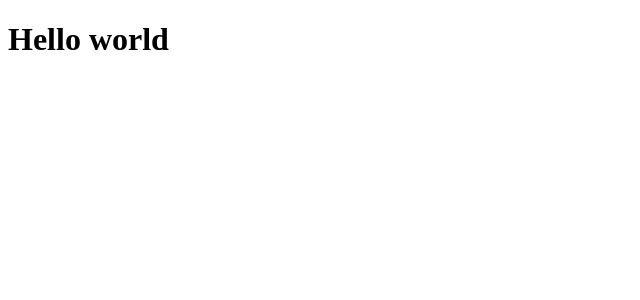
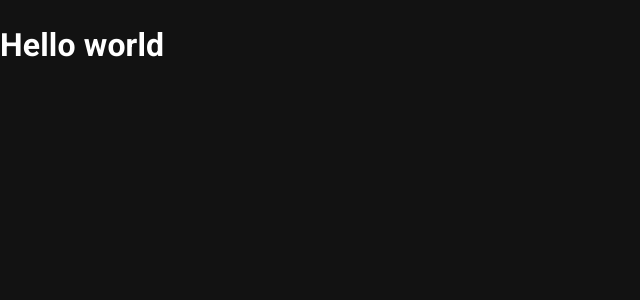
Before and after one commit to luislealdev/open-jira-NextJs, a Next.js app: page / in a window 1280 px wide. Shown: the top 300 px of the page, without its empty margins (0-640 px from the left). Built offline with nearby package versions, Linux system fonts and the light colour scheme.

Commit message:
Install material ui

```diff
--- a/package.json
+++ b/package.json
@@ -9,6 +9,10 @@
     "lint": "next lint"
   },
   "dependencies": {
+    "@emotion/react": "^11.10.5",
+    "@emotion/styled": "^11.10.5",
+    "@mui/icons-material": "^5.11.0",
+    "@mui/material": "^5.11.2",
     "@next/font": "13.1.1",
     "@types/node": "18.11.18",
     "@types/react": "18.0.26",
--- a/pages/_app.tsx
+++ b/pages/_app.tsx
@@ -1,6 +1,19 @@
 import '../styles/globals.css'
 import type { AppProps } from 'next/app'
+import { createTheme, CssBaseline, ThemeProvider } from '@mui/material'
 
 export default function App({ Component, pageProps }: AppProps) {
-  return <Component {...pageProps} />
+  const basicTheme = createTheme({
+    palette: {
+      mode: 'dark'
+    }
+  })
+  return (
+    <ThemeProvider theme={basicTheme}>
+      <CssBaseline />
+      <Component {...pageProps} />
+    </ThemeProvider>
+
+
+  )
 }
--- a/pages/_document.tsx
+++ b/pages/_document.tsx
@@ -3,7 +3,12 @@
 export default function Document() {
   return (
     <Html lang="en">
-      <Head />
+      <Head>
+        <link
+          rel="stylesheet"
+          href="https://fonts.googleapis.com/css?family=Roboto:300,400,500,700&display=swap"
+        />
+      </Head>
       <body>
         <Main />
         <NextScript />
```
Also changed, not shown: 1 other file (tests, documents, lock files or other folders).
